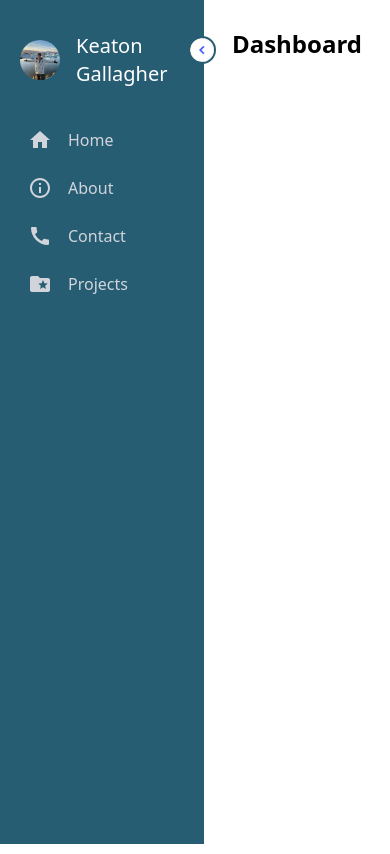
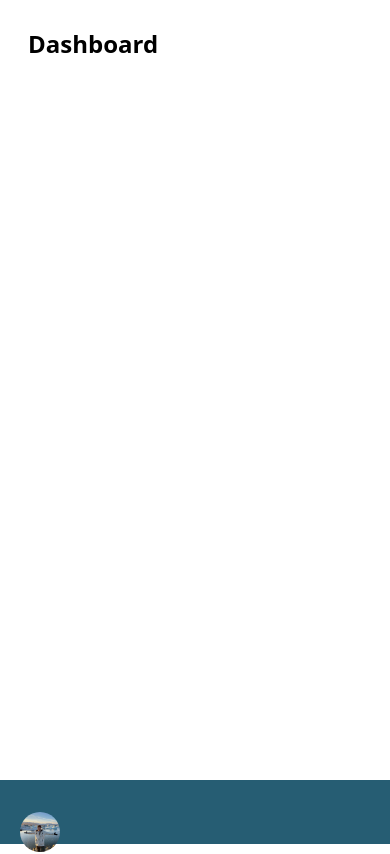
Before and after one commit to kgallagher52/Portfolio, a React (Vite) app: page / in a window 390 px wide. Shown: the top 854 px of the page. Built offline with nearby package versions, Linux system fonts and the light colour scheme.

Commit message:
WIP:working on mobile

```diff
--- a/src/components/navigation/index.tsx
+++ b/src/components/navigation/index.tsx
@@ -1,9 +1,11 @@
 import React, { useState } from 'react'
 import { Link } from 'react-router-dom'
 import { MdInfoOutline, MdHome, MdCall, MdFolderSpecial } from "react-icons/md";
+import myImg from '../../assets/mainImg.jpeg';
+import controlImage from '../../assets/control.png';
 
 export const Navigation = () => {
-  const [navToggle, setNavToggle] = useState<boolean>(true);
+  const [navToggle, setNavToggle] = useState<boolean>(false);
   const navLinks: { title: string; icon: any; to: string; gap?: boolean; }[] = [
     { title: "Home", icon: <MdHome size={24} />, to: "/" },
     { title: "About", icon: <MdInfoOutline size={24} />, to: "/about" },
@@ -11,18 +13,18 @@ export const Navigation = () => {
     { title: "Projects ", icon: <MdFolderSpecial size={24} />, to: "/projects" },
   ];
   return (
-    <div className={` ${navToggle ? "w-72" : "w-20 "} bg-theme-blue h-screen p-5  pt-8 relative duration-300`}>
-      <img src="./src/assets/control.png"
+    <div className={`bg-theme-blue p-5 pt-8 duration-300 sm:w-screen absolute inset-x-0 bottom-0 h-16 md:h-screen md:relative ${navToggle ? "md:w-72" : "md:w-20 "}`}>
+      <img src={controlImage}
         className={
-          `absolute cursor-pointer -right-3 top-9 w-7 border-theme-blue
-            border-2 rounded-full  ${!navToggle && "rotate-180"}`
+          `absolute cursor-pointer border-2 rounded-full ${!navToggle && "rotate-180"} border-theme-blue w-7 hidden -right-3 top-9 md:visible
+              `
         }
         onClick={() => setNavToggle(!navToggle)}
       />
 
       <div className="flex gap-x-4 items-center">
         <img
-          src="./src/assets/mainImg.jpeg"
+          src={myImg}
           className={`cursor-pointer duration-500 rounded-full w-10 ${navToggle && "rotate-[360deg]"
             }`}
         />
```
